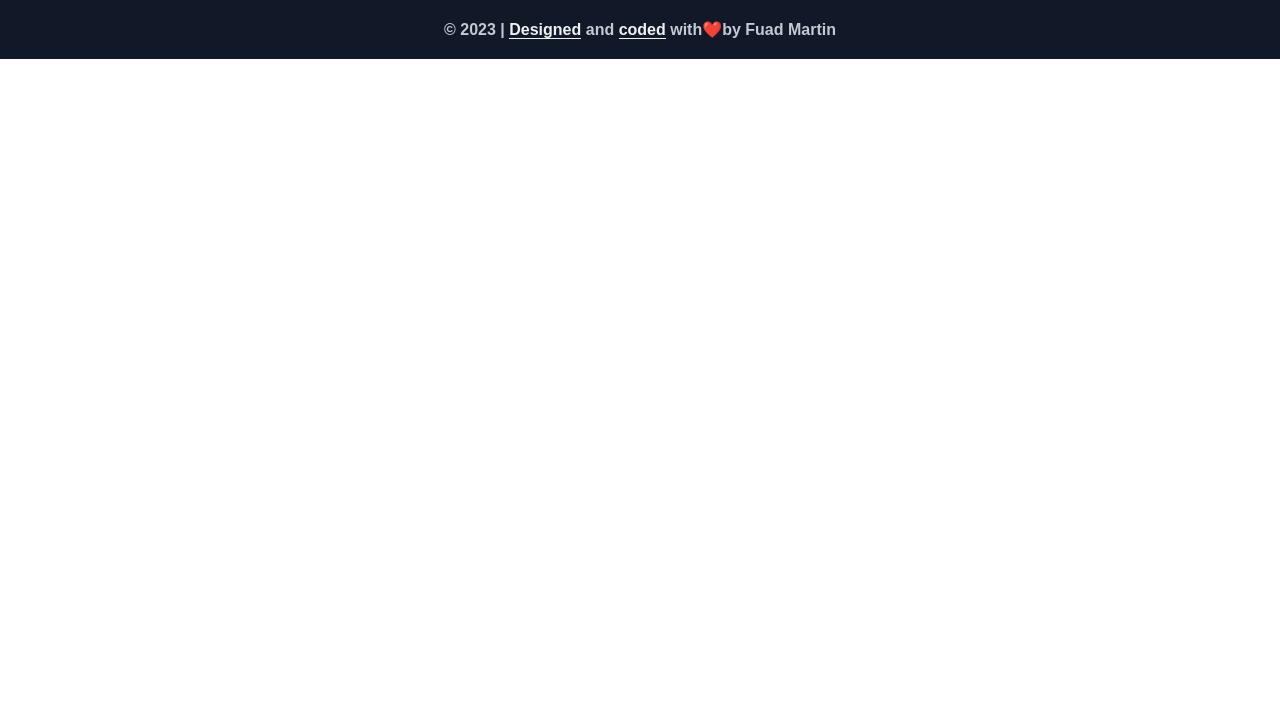
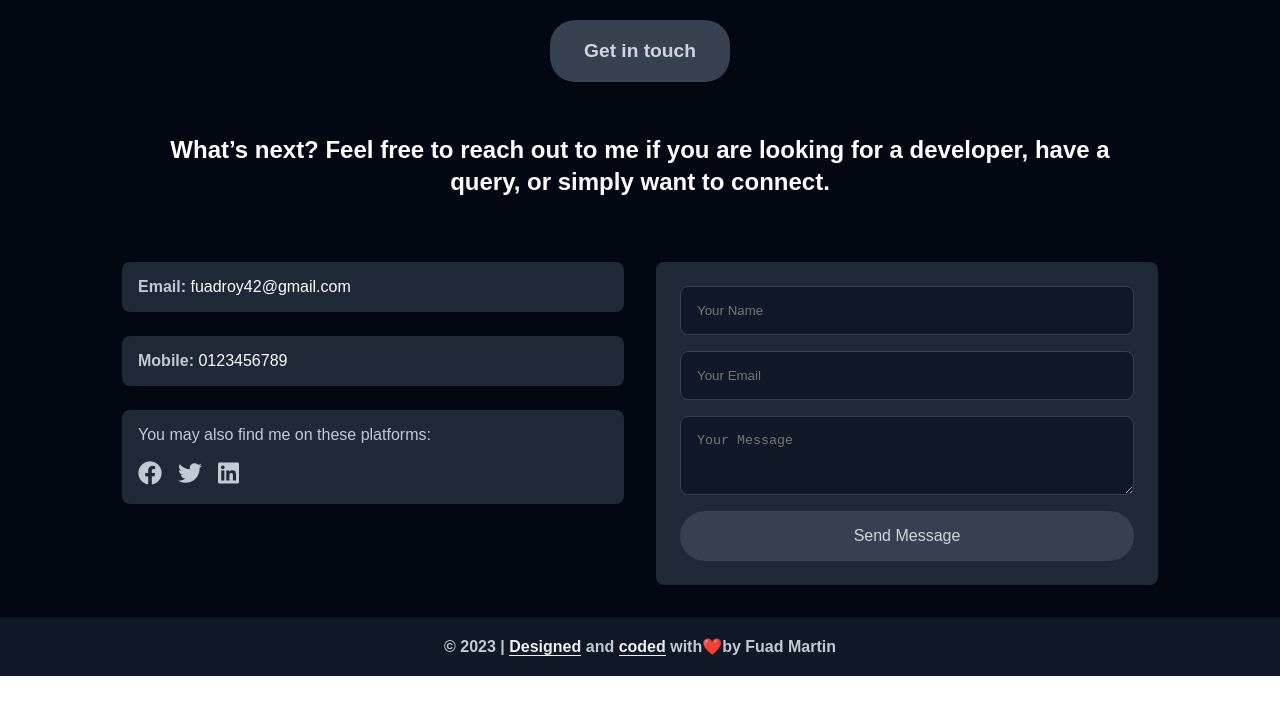
Before and after one commit to fd-Martin/portfolio_website_assignment-1, a plain HTML site: page index.html in a window 1280 px wide. Drawn offline with Linux system fonts and the light colour scheme.

Commit message:
Contact section added

```diff
--- a/index.html
+++ b/index.html
@@ -10,14 +10,61 @@
     <link rel="apple-touch-icon" sizes="180x180" href="./images/favicon/apple-touch-icon.png">
     <link rel="icon" type="image/png" sizes="32x32" href="./images/favicon/favicon-32x32.png">
     <link rel="icon" type="image/png" sizes="16x16" href="./images/favicon/favicon-16x16.png">
+    <!-- font-awesome  -->
+    <link rel="stylesheet" href="https://cdnjs.cloudflare.com/ajax/libs/font-awesome/6.0.0-beta3/css/all.min.css">
     <!-- style  -->
     <link rel="stylesheet" href="styles/style.css">
 </head>
 
 <body>
     <nav></nav>
-    <main></main>
+    <main>
 
+
+
+
+
+
+        <!-- contact form -->
+        <div class="contact__form">
+            <div class="container">
+                <div class="btn">
+                    <button class="title__btn">Get in touch</button>
+                </div>
+                <div class="contact__form__heading">
+                    <h3 class="heading__article">What’s next? Feel free to reach out to me if you are looking for a
+                        developer, have a query, or simply want to connect.</h3>
+                </div>
+                <div class="contact__info_section">
+                    <div class="contact__details">
+                        <div class="contact__item">
+                            <p><strong>Email:</strong> <a href="mailto:fuadroy42@gmail.com"
+                                    class="contact-link">fuadroy42@gmail.com</a></p>
+                        </div>
+                        <div class="contact__item">
+                            <p><strong>Mobile:</strong> <a href="tel:0123456789" class="contact-link">0123456789</a></p>
+                        </div>
+                        <div class="contact__item">
+                            <p>You may also find me on these platforms:</p>
+                            <div class="icon">
+                                <a href="#" aria-label="Facebook"><i class="fa-brands fa-facebook"></i></a>
+                                <a href="#" aria-label="Twitter"><i class="fa-brands fa-twitter"></i></a>
+                                <a href="#" aria-label="LinkedIn"><i class="fa-brands fa-linkedin"></i></a>
+                            </div>
+                        </div>
+                    </div>
+                    <div class="contact__form__section">
+                        <form action="">
+                            <input type="text" name="name" placeholder="Your Name" required>
+                            <input type="email" name="email" placeholder="Your Email" required>
+                            <textarea name="message" rows="3" placeholder="Your Message" required></textarea>
+                            <button type="submit">Send Message</button>
+                        </form>
+                    </div>
+                </div>
+            </div>
+        </div>
+    </main>
     <!-- footer  -->
     <footer class="footer">
         <div class="container">
--- a/styles/style.css
+++ b/styles/style.css
@@ -5,31 +5,165 @@
     text-decoration: none;
 }
 
+body {
+    font-family: 'Arial', sans-serif;
+}
+
 .container {
     max-width: 1100px;
     margin: 0 auto;
 }
 
+/* Link Decoration */
 .text__decoration {
     color: #eff0f1;
+    border-bottom: 1px solid;
     transition: color 0.5s ease;
-    border-bottom: 1px solid;
 }
 
 .text__decoration:hover {
     color: #cf7878;
-    transition: color 0.5s ease;
 }
 
+/* Button Styling */
+.btn {
+    text-align: center;
+}
+
+.title__btn {
+    background-color: #374151;
+    color: #D1D5DB;
+    padding: 1.2rem;
+    font-size: 1.2rem;
+    border: 1px solid transparent;
+    border-radius: 25px;
+    width: 180px;
+    margin: 20px;
+    font-weight: bold;
+}
+
+/* Contact Form Heading */
+.heading__article {
+    color: #fff;
+    text-align: center;
+    padding: 2rem 3rem;
+    font-size: 1.5rem;
+    line-height: 2rem;
+}
+
+/* Contact Form Grid Layout */
+.contact__info_section {
+    display: grid;
+    grid-template-columns: repeat(2, 1fr);
+    gap: 2rem;
+    padding: 2rem;
+}
+
+.contact__details {
+    color: #c2cbd4;
+    display: flex;
+    flex-direction: column;
+    gap: 1.5rem;
+
+}
+
+.contact__item {
+    background-color: #1f2937;
+    padding: 1rem;
+    border-radius: 8px;
+    transition: background-color 0.3s ease;
+}
+
+.contact__item:hover {
+    background-color: #2d3748;
+}
+
+.contact-link {
+    color: #ffffff;
+    transition: color 0.3s ease;
+}
+
+.icon {
+    display: flex;
+    gap: 1rem;
+    margin-top: 1rem;
+}
+
+.icon a {
+    color: #c2cbd4;
+    font-size: 1.5rem;
+    transition: color 0.3s ease;
+}
+
+.icon a:hover {
+    color: #cf7878;
+}
+
+/* Form Fields */
+.contact__form__section {
+    background-color: #1f2937;
+    padding: 1.5rem;
+    border-radius: 8px;
+}
+
+.contact__form__section form {
+    display: flex;
+    flex-direction: column;
+    gap: 1rem;
+}
+
+.contact__form__section input,
+.contact__form__section textarea {
+    width: 100%;
+    padding: 1rem;
+    border: 1px solid #374151;
+    background-color: #111827;
+    color: #c2cbd4;
+
+    border-radius: 8px;
+}
+
+.contact__form__section input:focus,
+.contact__form__section textarea:focus {
+    outline: none;
+    border-color: #cf7878;
+}
+
+/* Submit Button */
+.contact__form__section button {
+    padding: 1rem;
+    background-color: #374151;
+    color: #D1D5DB;
+    border: none;
+    border-radius: 25px;
+    cursor: pointer;
+    font-size: 1rem;
+}
+
+.contact__form__section button:hover {
+    background-color: #cf7878;
+}
+
+/* Responsive Design for Smaller Screens */
+@media (max-width: 768px) {
+    .contact__info_section {
+        grid-template-columns: 1fr;
+    }
+}
+
+/* Footer Styles */
 .footer {
     background-color: #111827;
 }
 
+.contact__form {
+    background-color: #030712;
+}
+
 .footer__content {
-    padding: 20px 20px;
+    padding: 20px;
     color: #c2cbd4;
     text-align: center;
-    font-family: 'Arial', sans-serif;
     font-weight: bold;
 }
 
```
